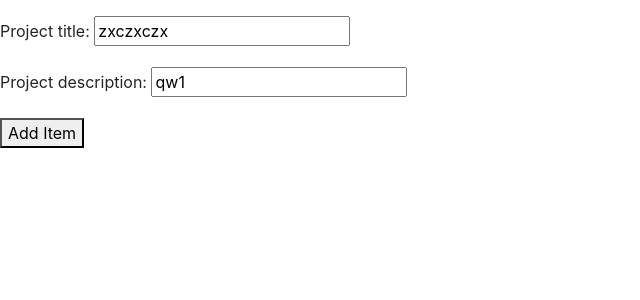
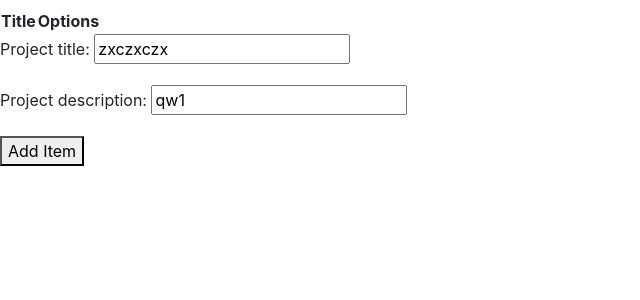
Before and after one commit to ikkhannn/django, a Django app: page /projectslist/edit/30 in a window 1280 px wide. Shown: the top 300 px of the page, without its empty margins (0-640 px from the left). Run offline with Django 3.2, Linux system fonts and the light colour scheme; data comes from the database, SQL or seed files in the repository; both versions use the stored data as it was after the commit; lists and menus that the app fills with data are empty.

Commit message:
update and delete completed for projects page

```diff
--- a/myloginproject/myhome/templates/list.html
+++ b/myloginproject/myhome/templates/list.html
@@ -5,15 +5,28 @@
     <h1>{{ls.name}}</h1>
     <form method="post" action="#">
     {% csrf_token %}
-        <ul>
+        <table>
+            <tr>
+                <th>Title</th>
+                <th colspan="2" class="text-center float-right">Options</th>
+
+            </tr>
+
             {% for item in ls.projects_set.all %}
 
-                    <li><a href="edit/{{item.id}}">{{item.project_title}}</li></a>
+                    <tr>
+                    <td><a href="edit/{{item.id}}">{{item.project_title}}</a></td>
+                    <td><a href="edit/{{item.id}}" class="btn btn-secondary ">Update</a></td>
 
 
+
+                    <td><a href="delete/{{item.id}}" class="btn btn-danger ">Delete</a></td>
+                    </tr>
             {% endfor %}
 
-        </ul>
+
+    </table>
+
         <!-- <input type="text", name="title">
         <input type="text", name="description">  -->
 
--- a/myloginproject/myhome/urls.py
+++ b/myloginproject/myhome/urls.py
@@ -10,6 +10,7 @@
     path('register',views.register,name='register'),
     path('createlist',views.create,name='create'),
     path('viewlist',views.view,name='view'),
+    path('projectslist/delete/<int:pk>',views.project_delete,name='delete'),
     path('projectslist/edit/<int:pk>', views.project_update, name='project_update'),
 
 ]
--- a/myloginproject/myhome/views.py
+++ b/myloginproject/myhome/views.py
@@ -116,7 +116,7 @@
         if form.is_valid():
             form.save()
             print("done")
-        return redirect('/projectslist/edit/{}'.format(pk))
+        return redirect('/projectslist/{}'.format(project.projectslist.pk))
 
     # project = get_object_or_404(Projects, pk=pk)
     # form = CreateNewProject(request.POST or None)
@@ -131,3 +131,10 @@
 #         book.delete()
 #         return redirect('book_list')
 #     return render(request, template_name, {'object':book})
+
+def project_delete(request,pk):
+    project=Projects.objects.get(pk=pk)
+    project.delete()
+    # In the case of HttpResponseRedirect the first argument can only be a url.
+    # redirect which will ultimately return a HttpResponseRedirect can accept a model, view, or url as it's "to" argument. So it is a little more flexible in what it can "redirect" to.
+    return redirect('/projectslist/{}'.format(project.projectslist.pk))
```
Also changed, not shown: myloginproject/myhome/templates/view.html (+9 -0 lines), myloginproject/db.sqlite3.
